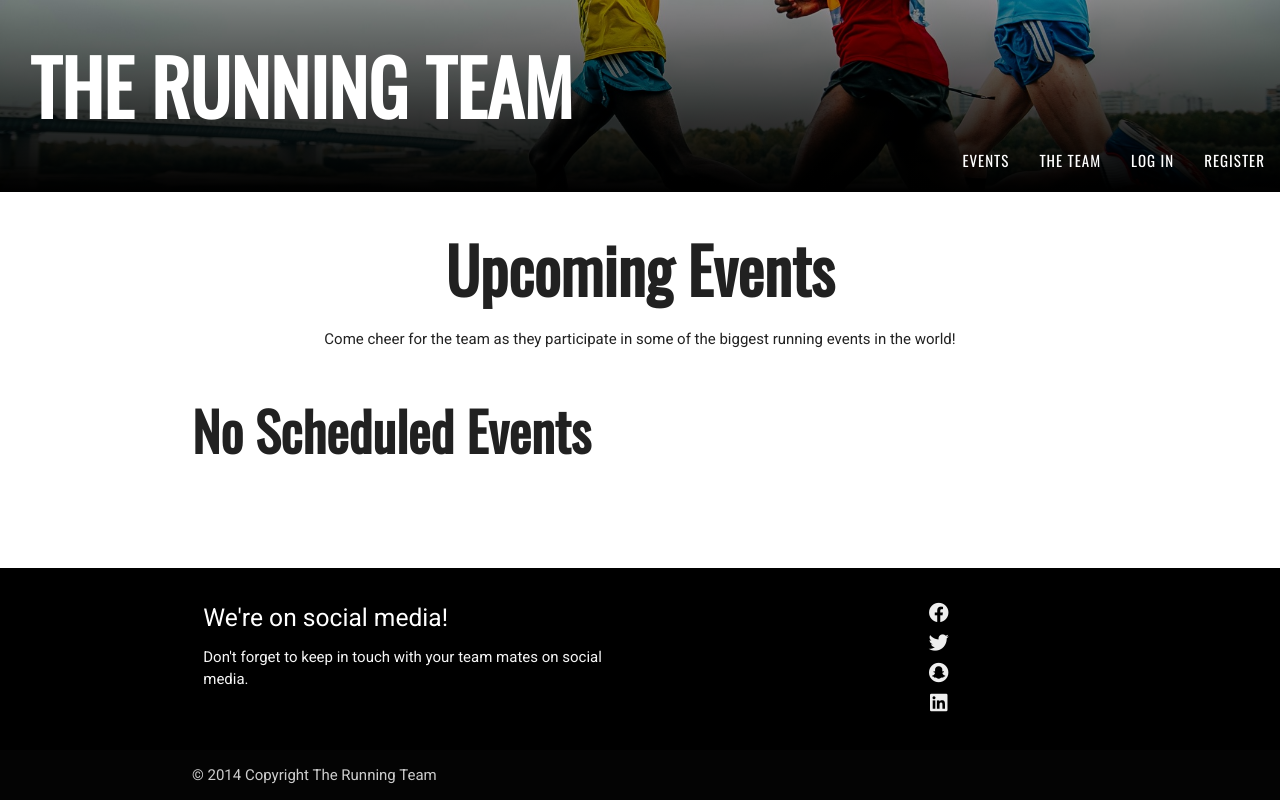
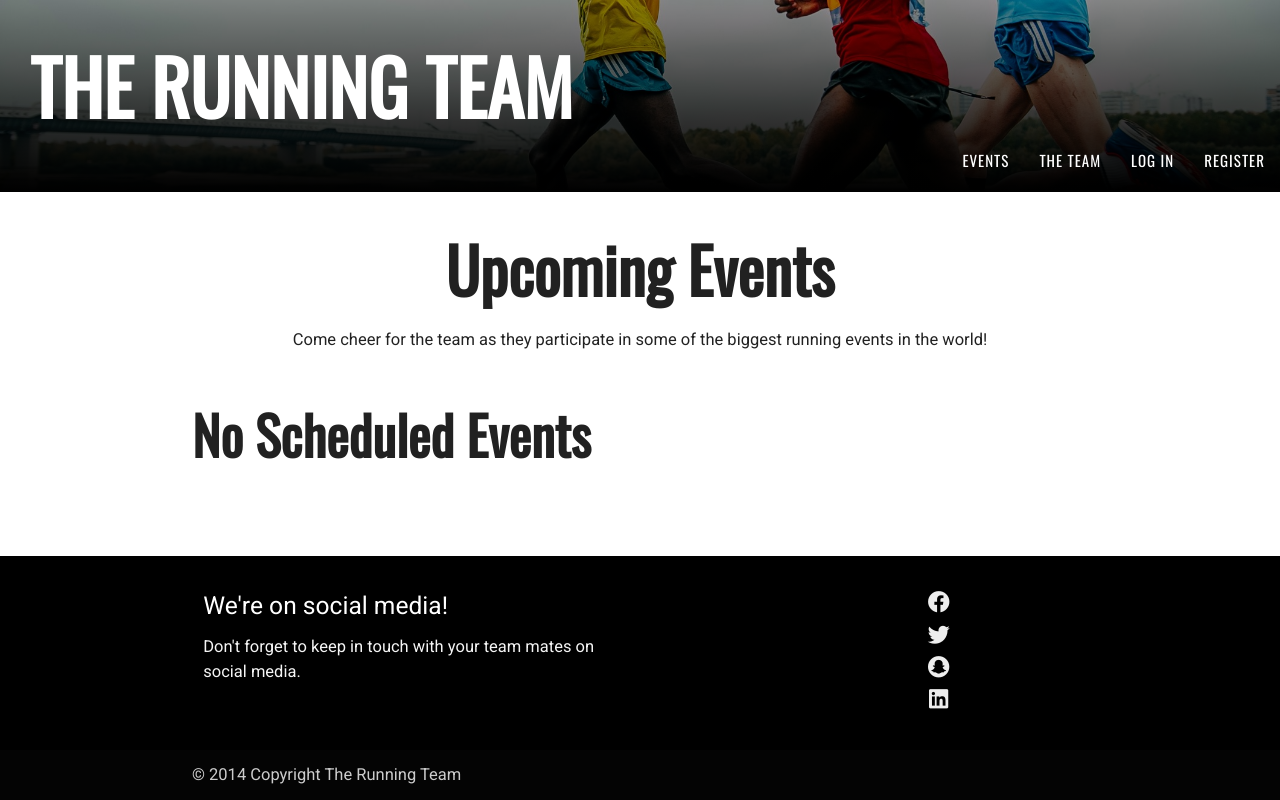
Before and after one commit to Code-Institute-Submissions/the-running-team, a Flask app: page / in a window 1280 px wide. Run offline with Flask 2, Linux system fonts and the light colour scheme; data that the repository does not hold is empty; some libraries are stand-ins or nearby versions.

Commit message:
Increased body font-size

```diff
--- a/static/css/style.css
+++ b/static/css/style.css
@@ -1,7 +1,7 @@
 /*------------- General body rule and helper classes ------------*/
 body {
     font-family: "Roboto", sans-serif;
-    font-size: 1rem;
+    font-size: 1.1rem;
     display: flex;
     min-height: 100vh;
     flex-direction: column;
@@ -37,6 +37,10 @@ main {
     font-size: 5rem;
     padding-left: 2rem;
     padding-top: 3rem;
+}
+
+.title a {
+    color: #FFF;
 }
 
 .title-small {
```
